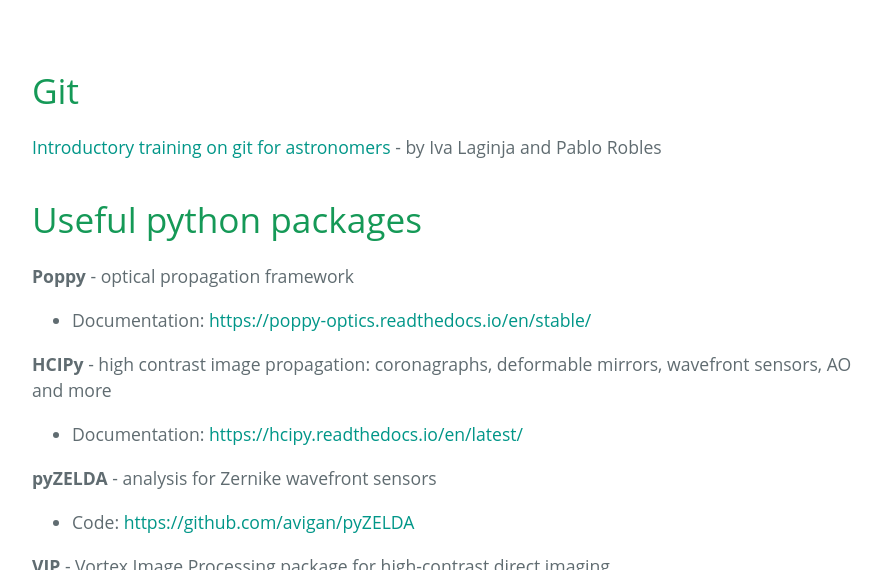
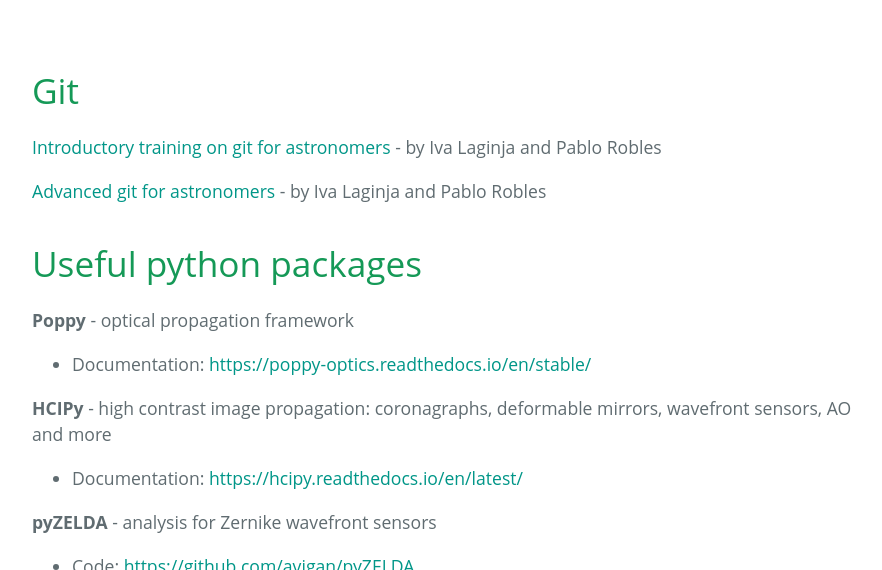
Before and after one commit to highconaotools/highconaotools.github.io, a Jekyll site: the page built from pages/resources.html, in a window 1280 px wide and 900 px high, cut to the strip 330-900 px from the top of the window. Shown: the whole strip, without its empty margins (192-1074 px from the left). Built offline with Jekyll 4.4.1, drawn with Linux system fonts in a browser that asks for light colours; some web fonts are replaced.

Commit message:
Add the link to the page 'git_advanced.html' to the ressources page.

```diff
--- a/pages/resources.html
+++ b/pages/resources.html
@@ -10,6 +10,8 @@
 <h1>Git</h1>
 
 <p><a href="/resources/git_introductory.html">Introductory training on git for astronomers</a> - by Iva Laginja and Pablo Robles</p>
+
+<p><a href="/resources/git_advanced.html">Advanced git for astronomers</a> - by Iva Laginja and Pablo Robles</p>
 
 
 <h1>Useful python packages</h1>
```
